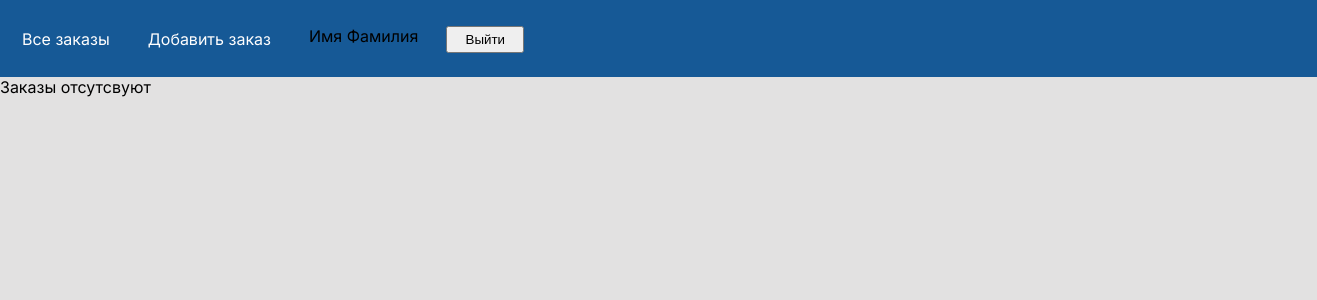
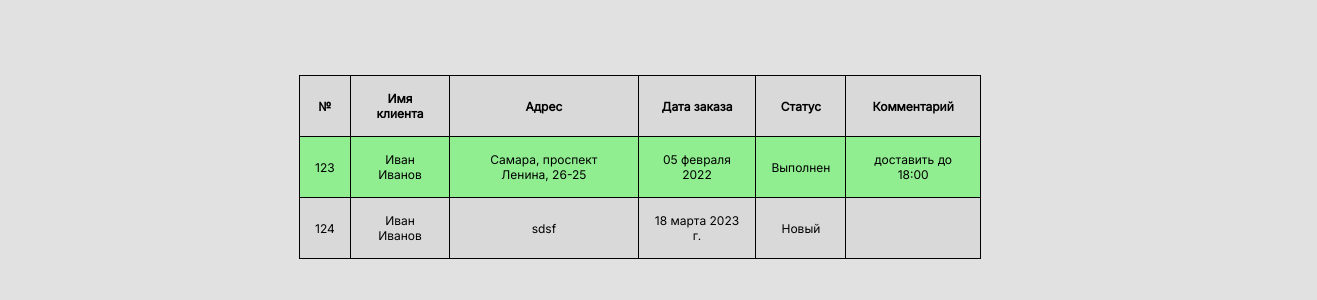
Before and after one commit to mizonov-iv/advance-test, a Vue app in the folder advance/: page /orders in a window 1280 px wide. Shown: the top 300 px of the page, 1317 px wide, since content can reach past the window. Built offline with nearby package versions, Linux system fonts and the light colour scheme; data requests are answered from the project's data file.

Commit message:
1803 update

```diff
--- a/advance/src/App.vue
+++ b/advance/src/App.vue
@@ -3,18 +3,14 @@ import Navbar from './components/NavBar.vue'
 import {useOrdersStore} from "./stores/OrdersStore";
 import {onMounted} from "vue";
 
-const view = "auth"
-const store = useOrdersStore();
+const ordersStore = useOrdersStore();
 
 onMounted(() => {
-  store.getAllOrders()
+  ordersStore.getAllOrders()
 })
 </script>
 
 <template>
-  <Navbar :view="view"/>
+  <Navbar />
   <RouterView />
 </template>
-
-<style scoped>
-</style>
--- a/advance/src/components/NavBar.vue
+++ b/advance/src/components/NavBar.vue
@@ -1,19 +1,23 @@
 <template>
-  <div class="navbar">
+  <div class="navbar" v-if="store.authorizedUser.name !== ''">
     <div class="navbar__item">
       <router-link class="navbar__link" to="/orders">Все заказы</router-link>
       <router-link class="navbar__link" to="/add-order">Добавить заказ</router-link>
     </div>
     <div class="navbar__item">
-      <div>Имя Фамилия</div>
-      <button class="navbar__btn">Выйти</button>
+      <div>{{store.authorizedUser.name}}</div>
+      <button class="navbar__btn" @click="exit">Выйти</button>
     </div>
   </div>
 </template>
 
-<script>
-export default {
-  props: ["view"]
+<script setup>
+import {useAuthStore} from "../stores/AuthStore.ts";
+
+const store = useAuthStore()
+
+const exit = () => {
+  store.goToLoginPage()
 }
 </script>
 
--- a/advance/src/components/PopUp.vue
+++ b/advance/src/components/PopUp.vue
@@ -1,19 +1,31 @@
 <template>
-  <div class="popup-wrapper">
+  <div class="popup-wrapper" v-show="open">
     <div class="popup">
       <p>Вы действительно хотите удалить заказ?</p>
       <div class="popup__btns">
-        <button class="buttons">Ок</button>
-        <button class="buttons">Отмена</button>
+        <button class="buttons" @click="$emit('deleteOrder', order)">Ок</button>
+        <button class="buttons" @click="$emit('close')">Отмена</button>
       </div>
     </div>
   </div>
 </template>
 
 <script>
+
+
 export default {
+  props: {
+    open: {
+      type: Boolean,
+      required: true
+    },
+    order: {
+      type: Object,
+      required: true
+    }
+  }
+}
 
-}
 </script>
 
 <style scoped>
--- a/advance/src/server/db.json
+++ b/advance/src/server/db.json
@@ -1,5 +1,22 @@
 {
-  "events": [],
+  "events": [
+    {
+      "id": 123,
+      "name": "Иван Иванов",
+      "address": "Самара, проспект Ленина, 26-25",
+      "date": "05 февраля 2022",
+      "status": "Выполнен",
+      "comment": "доставить до 18:00"
+    },
+    {
+      "name": "Иван Иванов",
+      "address": "sdsf",
+      "date": "18 марта 2023 г.",
+      "status": "Новый",
+      "comment": "",
+      "id": 124
+    }
+  ],
   "users": [
     {
       "id": "admin",
--- a/advance/src/stores/AuthStore.ts
+++ b/advance/src/stores/AuthStore.ts
@@ -6,6 +6,7 @@ import {useRouter} from "vue-router";
 
 export const useAuthStore = defineStore("user", () => {
     const router = useRouter()
+
     const userInput = ref({
         user: "",
         password: "",
@@ -15,12 +16,17 @@ export const useAuthStore = defineStore("user", () => {
 
     let validationsErrors: any = ref([])
 
+    const authorizedUser = ref({
+        name: "",
+        role: ""
+    })
+
     // UPDATE USERS INPUT
     const updateUserInput = (user: string, password: any) => {
         userInput.value.user = user
         userInput.value.password = password
-        console.log(userInput.value)
     }
+
     // LOGIN VALIDATION
     const validate = () => {
 
@@ -42,11 +48,11 @@ export const useAuthStore = defineStore("user", () => {
     }
 
     // LOGIN LOGIC
-    const login = (user: string, password: any) => {
+    const login = async (user: string, password: any) => {
         updateUserInput(user, password)
 
         if (validate()) {
-            axios.get('http://localhost:3000/users/' + userInput.value.user)
+            await axios.get('http://localhost:3000/users/' + userInput.value.user)
                 .then(resp => {
                     console.log(resp)
                     if (Object.keys(resp).length === 0) {
@@ -56,8 +62,9 @@ export const useAuthStore = defineStore("user", () => {
                         if (resp.data.password === userInput.value.password) {
                             console.log('Success');
                             router.push('/orders')
-                            // sessionStorage.setItem('username', userInput.value.user);
-                            // sessionStorage.setItem('userrole',resp.data.role);
+                            authorizedUser.value.name = resp.data.name
+                            authorizedUser.value.role = resp.data.role
+                            console.log(authorizedUser.value)
                         } else {
                             validationsErrors.value.push('Неправильный пароль');
                             console.log('Неправильный пароль');
@@ -71,10 +78,18 @@ export const useAuthStore = defineStore("user", () => {
         }
     }
 
+    const goToLoginPage = () => {
+        authorizedUser.value.name = ""
+        authorizedUser.value.role = ""
+        router.push('/')
+    }
+
     return {
         userInput,
         updateUserInput,
         login,
-        validationsErrors
+        validationsErrors,
+        authorizedUser,
+        goToLoginPage
     }
 })
--- a/advance/src/stores/OrdersStore.ts
+++ b/advance/src/stores/OrdersStore.ts
@@ -17,33 +17,26 @@ export const useOrdersStore = defineStore("orders", () => {
              })
     }
 
-    const addNewOrder = (newOrder: any) => {
-        const newOrderID = returnLastItem(allOrders.value)
-        const order = {...newOrder, id: newOrderID}
-        console.log(order)
-        allOrders.value.push(order)
-        console.log(allOrders.value)
+    const addNewOrder = async (newOrder: any) => {
+        const newOrderID = returnLastItem(allOrders.value) + 1
+        await axios.post("http://localhost:3000/events/", {...newOrder, id: newOrderID})
+        getAllOrders()
         router.push('/orders')
     }
 
     const returnLastItem = (arr: any) => {
-        return arr[arr.length - 1]
+        return arr[arr.length - 1].id
     }
-
-    // const deleteOrder = (order: any) => {
-    //     allOrders.value = allOrders.value.filter((element: any) => element.id !== order.id)
-    // }
 
     const deleteOrder = async (order: any) => {
         await axios.delete(`http://localhost:3000/events/${order.id}`)
         getAllOrders()
-        // allOrders.value = allOrders.value.filter((element: any) => element.id !== order.id)
     }
 
-    const completeTheOrder = (order: any) => {
+    const completeTheOrder =  async (order: any) => {
         console.log(order.status)
-        order.status = "Выполнен"
-        console.log(order.status)
+        await axios.put(`http://localhost:3000/events/${order.id}`, {...order, status: "Выполнен"})
+        getAllOrders()
     }
 
     return {
--- a/advance/src/style.css
+++ b/advance/src/style.css
@@ -4,6 +4,8 @@
 /*BASE*/
 * {
   margin: 0;
+  padding: 0;
+  box-sizing: border-box;
 }
 body {
   background-color: #E2E1E1;
@@ -11,20 +13,24 @@ body {
   color: #000000;
 }
 
+#app {
+  max-width: 1920px;
+}
+
 /*NAVBAR*/
 .navbar {
   display: flex;
   flex-direction: row;
+  justify-content: space-between;
   align-items: center;
-  width: 100%;
   height: 52px;
-  padding: 13px 15px 12px 22px;
+  padding: 18px 15px 12px 12px;
   background: #165996;
 }
 
 .navbar__item {
-  width: fit-content;
   display: flex;
+  align-items: center;
 }
 
 .navbar__link {
@@ -42,7 +48,7 @@ body {
 
 
 /*AUTH VIEW*/
-.auth-wrapper {
+.auth__wrapper {
   position: absolute;
   top: 171px;
   left: 49px;
@@ -50,6 +56,11 @@ body {
   height: 245px;
   padding: 57px 108px 22px 38px;
   background-color: #D9D9D9;
+}
+
+.auth__validation {
+  margin-top: -22px;
+  color: crimson;
 }
 
 /*ADD ORDER*/
@@ -69,11 +80,11 @@ body {
 .add-order__form {
   display: flex;
   flex-direction: column;
+  align-items: flex-start;
 }
 
 .add-order__buttons {
   display: block;
-  margin: 0 auto;
   width: 115px;
   height: 25px;
   background: #D9D9D9;
@@ -83,16 +94,18 @@ body {
 
 /*INPUT*/
 .inputs {
+  display: block;
   width: 180px;
   height: 34px;
-  padding: 11px 107px 8px 17px;
+  padding: 11px 17px 8px 17px;
   background-color: #FFFEFE;
+  border: none;
   margin-bottom: 32px;
-  border: none;
 }
 
 .inputs::placeholder {
   color: #000000;
+  width: 100%;
 }
 
 /*BUTTONS*/
@@ -114,28 +127,28 @@ body {
 
 /*POPUP*/
 .popup-wrapper {
-  position: absolute;
+  position: fixed;
   top: 0;
   left: 0;
   right: 0;
   bottom: 0;
-  width: 100vh;
-  height: 100vh;
-  background-color: dimgrey;
-  opacity: 0.7;
+  background-color: rgba(0, 0, 0, 0.4);
 }
 
 .popup {
   width: 335px;
   height: 215px;
+  padding: 63px 44px 42px 44px;
   position: absolute;
-  top: 50%;
+  top: 30%;
   left: 50%;
   transform: translate(-50%);
+  background: #E2E1E1;
 }
 
 .popup__btns {
   display: flex;
+  margin-top: 68px;
 }
 
 /*ORDERS TABLE*/
@@ -150,6 +163,7 @@ td, th {
 
 .orders__table {
   margin: 75px auto;
+  width: 682px;
   font-weight: 400;
   font-size: 12px;
   line-height: 15px;
@@ -157,9 +171,6 @@ td, th {
   background-color: #D9D9D9;
 }
 
-.table-header {
-
-}
 
 .table__row {
   position: relative;
@@ -200,3 +211,7 @@ td, th {
 .completed-order {
   background-color: lightgreen;
 }
+
+.clickable {
+  cursor: pointer;
+}
--- a/advance/src/views/AddOrderView.vue
+++ b/advance/src/views/AddOrderView.vue
@@ -8,6 +8,7 @@
           placeholder="Введите ваше имя"
           autocomplete="off"
           v-model="name"
+          @input="onInputUpdate"
       >
       <input
           class="inputs"
@@ -15,6 +16,7 @@
           placeholder="Введите ваш адрес"
           autocomplete="off"
           v-model="address"
+          @input="onInputUpdate"
       >
       <input
           class="inputs"
@@ -23,18 +25,26 @@
           autocomplete="off"
           v-model="comment"
       >
-      <button class="add-order__buttons">Добавить заказ</button>
+      <button
+          class="add-order__buttons"
+          :class="{'btn-disabled': !btnDisabled}"
+          :disabled="!btnDisabled"
+      >
+        Добавить заказ
+      </button>
     </form>
   </div>
 </template>
 
 <script setup>
 import {useOrdersStore} from "../stores/OrdersStore.ts";
+import {useAuthStore} from "../stores/AuthStore.ts";
 import {ref} from "vue";
 
-const store = useOrdersStore()
+const ordersStore = useOrdersStore()
+const authStore = useAuthStore()
 
-const name = ref("")
+const name = ref(authStore.authorizedUser.name)
 const address = ref("")
 const comment = ref("")
 const date = ref(new Date().toLocaleString("ru", {
@@ -42,6 +52,14 @@ const date = ref(new Date().toLocaleString("ru", {
   month: "long",
   day: "numeric"
 }))
+
+let btnDisabled = ref(false)
+
+const onInputUpdate = () => {
+  if (name.value && address.value) {
+    btnDisabled = true;
+  }
+}
 
 const addOrder = () => {
   const newOrder = {
@@ -52,7 +70,7 @@ const addOrder = () => {
     comment: comment.value
   }
 
-  store.addNewOrder(newOrder)
+  ordersStore.addNewOrder(newOrder)
 
   name.value = ""
   address.value = ""
--- a/advance/src/views/AuthView.vue
+++ b/advance/src/views/AuthView.vue
@@ -1,5 +1,5 @@
 <template>
-  <div class="auth-wrapper">
+  <div class="auth__wrapper">
     <form @submit.prevent="submitForm">
       <input
           class="inputs"
@@ -11,13 +11,15 @@
       >
       <input
           class="inputs"
-
           type="text"
           placeholder="password"
           autocomplete="off"
           v-model="passwordInput"
           @input="onInputUpdate"
       >
+      <div class="auth__validation" v-if="store.validationsErrors.length">
+        <p v-for="error in store.validationsErrors">{{ error }}</p>
+      </div>
       <button
           class="buttons"
           :class="{'btn-disabled': !btnDisabled}"
@@ -25,13 +27,6 @@
       >
         Войти
       </button>
-
-
-      <div v-if="store.validationsErrors.length">
-        <p v-for="error in store.validationsErrors">{{ error }}</p>
-      </div>
-
-
     </form>
   </div>
 </template>
--- a/advance/src/views/OrdersView.vue
+++ b/advance/src/views/OrdersView.vue
@@ -1,47 +1,77 @@
 <template>
-  <table v-if="store.allOrders.length > 0" class="orders__table">
-    <thead class="table-header">
+  <table v-if="ordersStore.allOrders.length > 0" class="orders__table">
+    <thead>
       <tr>
         <th>№</th>
         <th>Имя клиента</th>
-        <th>Адрес</th>
-        <th>Дата заказа</th>
+        <th class="clickable" @click="sortByAddress">Адрес</th>
+        <th class="clickable" @click="sortByDate">Дата заказа</th>
         <th>Статус</th>
         <th>Комментарий</th>
       </tr>
     </thead>
     <tbody>
-    <tr class="table__row" :class="{'completed-order': order.status === 'Выполнен'}" v-for="(order, index) in store.allOrders" :key="index">
+    <tr class="table__row" :class="{'completed-order': order.status === 'Выполнен'}" v-for="(order, index) in ordersStore.allOrders" :key="index">
       <td>{{order.id}}</td>
       <td>{{order.name}}</td>
       <td>{{order.address}}</td>
       <td>{{order.date}}</td>
       <td>{{order.status}}</td>
       <td>{{order.comment}}</td>
-      <div class="table-btns">
-        <button class="btn btn-done"
-                v-if="order.status !== 'Выполнен'"
-                @click="markAsCompleted(order)"
+      <div class="table-btns" v-show="authStore.authorizedUser.role === 'ADMIN'">
+        <button
+            class="btn btn-done"
+            v-if="order.status !== 'Выполнен'"
+            @click="markAsCompleted(order)"
         ></button>
-        <button class="btn btn-delete" @click="deleteOrder(order)"></button>
+        <button class="btn btn-delete" @click="showPopup(order)"></button>
       </div>
     </tr>
     </tbody>
   </table>
   <div v-else>Заказы отсутсвуют</div>
+  <PopUp
+      :open="popupIsOpen"
+      :order="selectedOrder"
+      @deleteOrder="deleteOrder"
+      @close="popupIsOpen = !popupIsOpen"
+  />
 </template>
 
 <script setup>
 import {useOrdersStore} from "../stores/OrdersStore.ts";
+import {useAuthStore} from "../stores/AuthStore.ts";
+import PopUp from "../components/PopUp.vue";
+import {ref} from "vue";
 
-const store = useOrdersStore();
+const ordersStore = useOrdersStore();
+const authStore = useAuthStore();
+
+let popupIsOpen = ref(false)
+let selectedOrder = ref({})
+
+const showPopup = ref((order) => {
+  popupIsOpen.value = true
+  selectedOrder = order
+})
 
 const deleteOrder = (order) => {
-  store.deleteOrder(order)
+  console.log(order)
+  ordersStore.deleteOrder(order)
+  popupIsOpen.value = false
 }
 
 const markAsCompleted = (order) => {
-  store.completeTheOrder(order)
+  ordersStore.completeTheOrder(order)
+}
+
+const sortByAddress = () => {
+  ordersStore.allOrders.sort((a, b) => a.address.localeCompare(b.address))
+}
+
+const sortByDate = () => {
+  ordersStore.allOrders.sort((a, b) => a.date.localeCompare(b.date))
+
 }
 
 </script>
```
